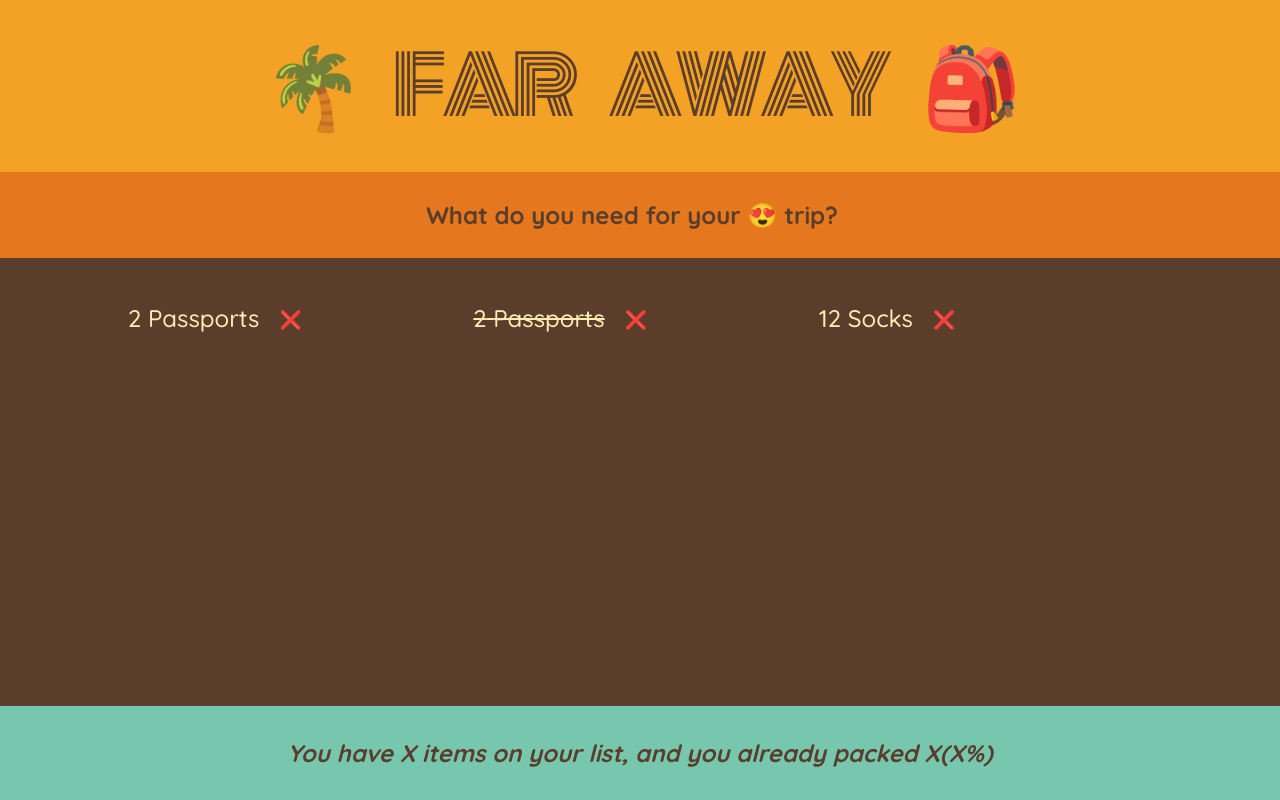
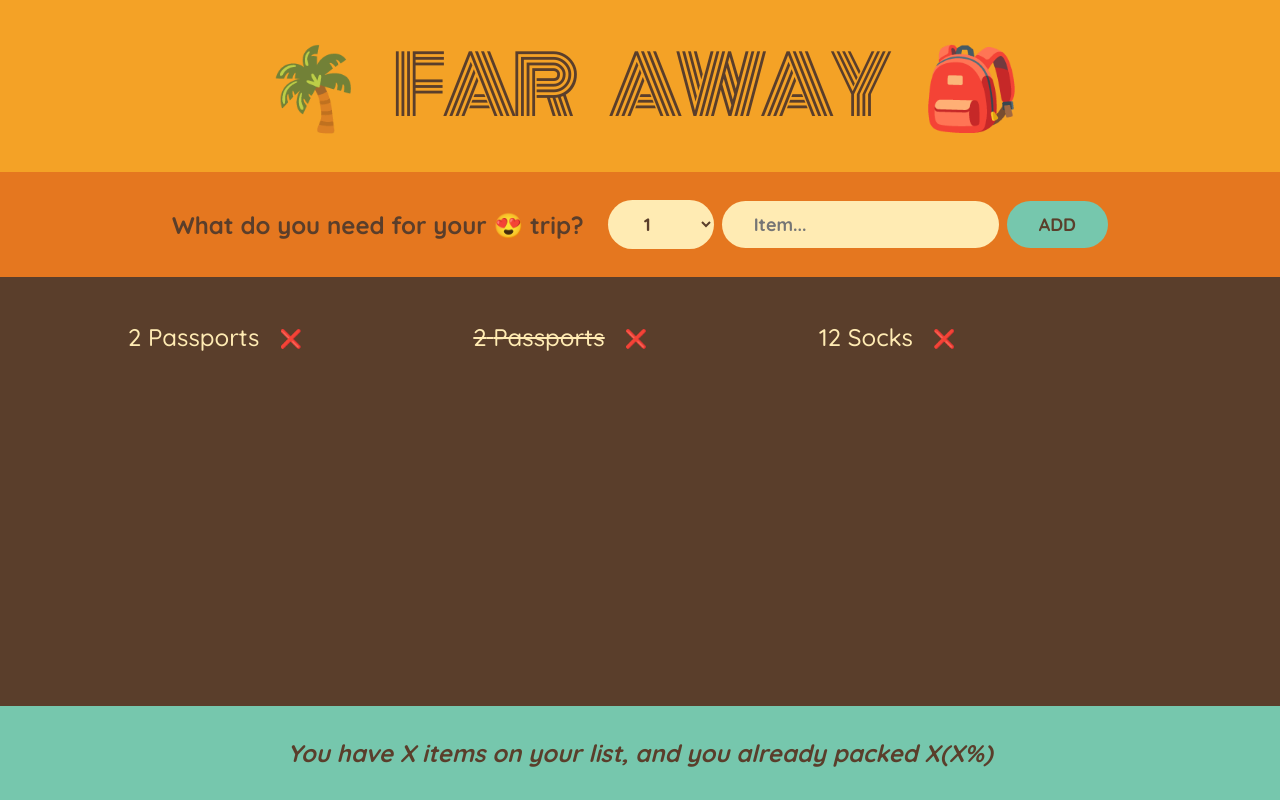
Before and after one commit to BookWorm-dev/Travel-list, a React (Create React App) app: page / in a window 1280 px wide. Built offline with nearby package versions, Linux system fonts and the light colour scheme.

Commit message:
feat: building a form and handling submissions

```diff
--- a/src/App.js
+++ b/src/App.js
@@ -1,7 +1,7 @@
 const initialItems = [
   { id: 1, description: "Passports", quantity: 2, packed: false },
-  { id: 1, description: "Passports", quantity: 2, packed: true },
-  { id: 2, description: "Socks", quantity: 12, packed: false },
+  { id: 2, description: "Passports", quantity: 2, packed: true },
+  { id: 3, description: "Socks", quantity: 12, packed: false },
 ];
 
 export default function App() {
@@ -19,10 +19,23 @@
   return <h1>🌴 Far Away 🎒</h1>;
 }
 function Form() {
+  function handleSubmit(e) {
+    e.preventDefault();
+  }
+
   return (
-    <div className="add-form">
+    <form className="add-form" onSubmit={handleSubmit}>
       <h3>What do you need for your 😍 trip?</h3>
-    </div>
+      <select>
+        {Array.from({ length: 20 }, (_, i) => i + 1).map((num) => (
+          <option value={num} key={num}>
+            {num}
+          </option>
+        ))}
+      </select>
+      <input type="text" placeholder="Item..." />
+      <button>Add</button>
+    </form>
   );
 }
 function PackingList() {
@@ -30,7 +43,7 @@
     <div className="list">
       <ul>
         {initialItems.map((item) => (
-          <Item item={item} />
+          <Item item={item} key={item.id} />
         ))}
       </ul>
     </div>
```
